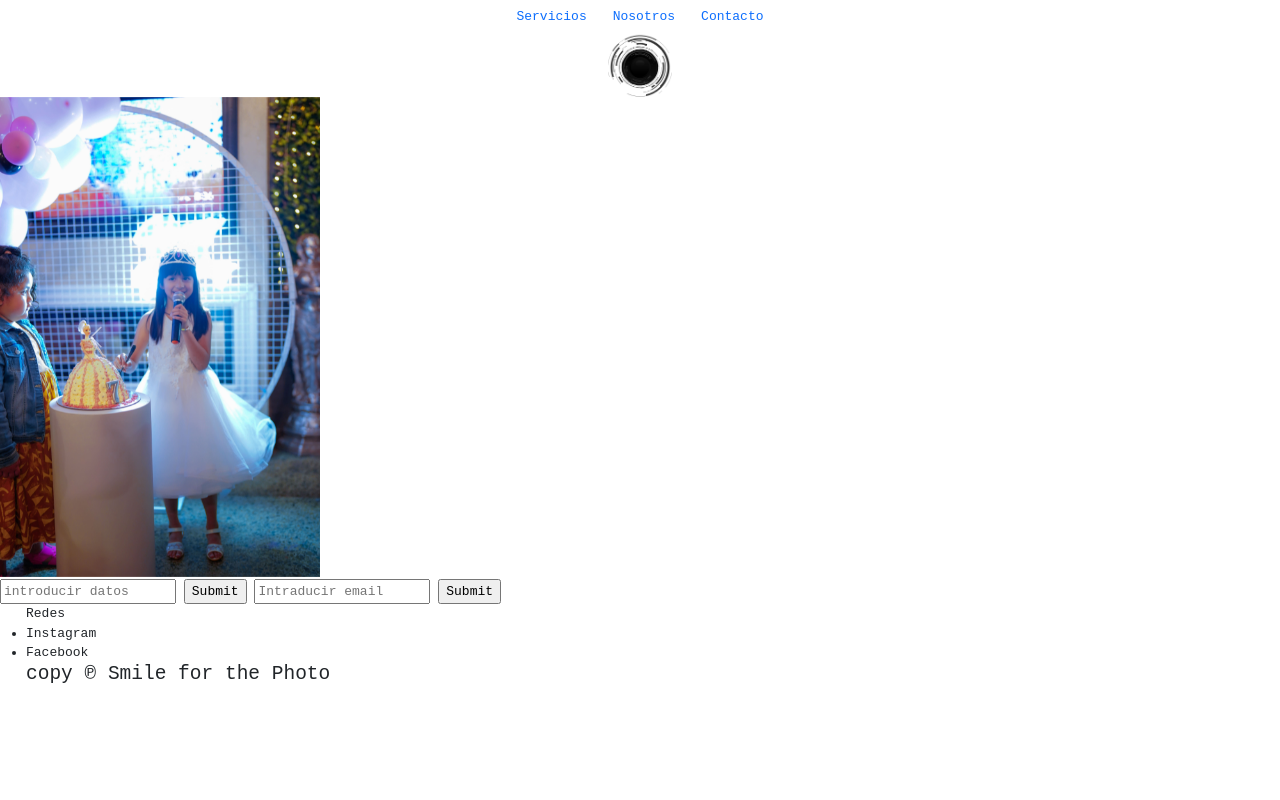
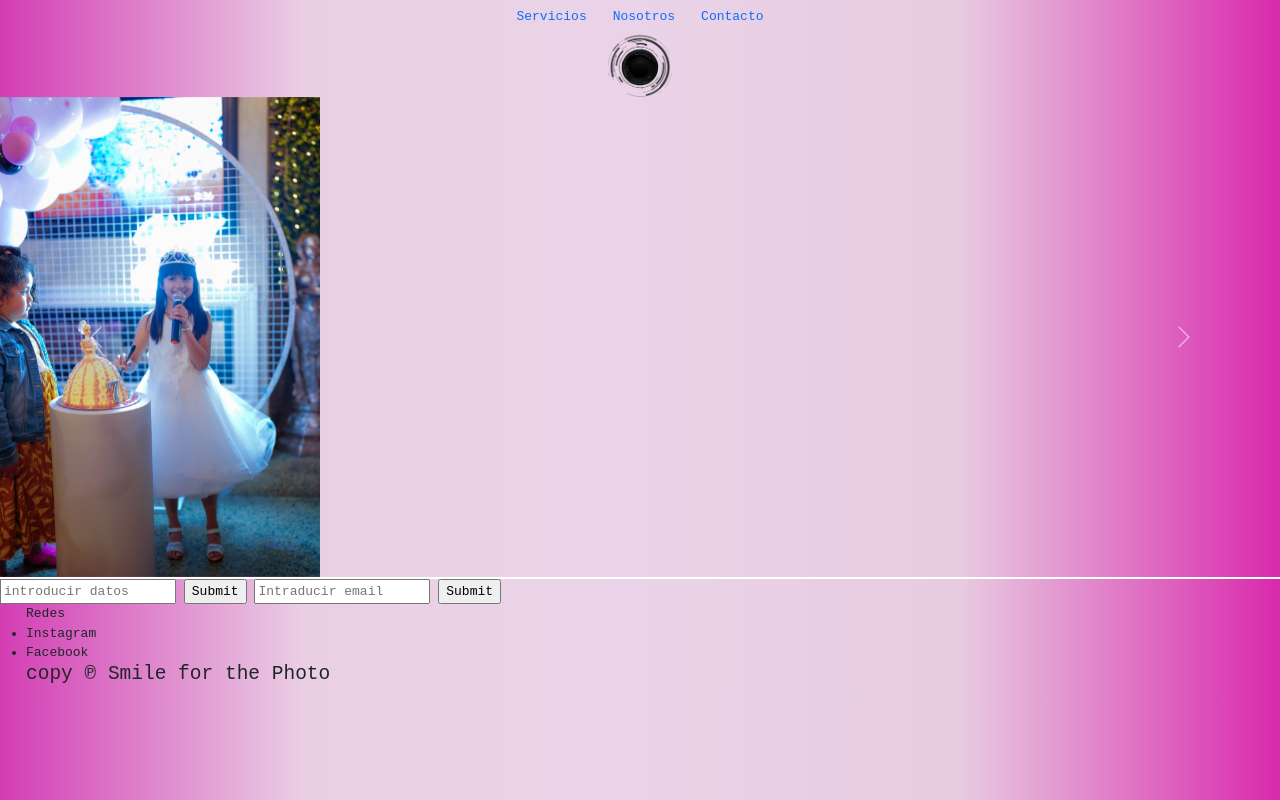
Before and after one commit to launoealarcon/TrabajoFinal, a plain HTML site: page TrabajoFinal/index.html in a window 1280 px wide. Drawn offline with nearby package versions, Linux system fonts and the light colour scheme.

Commit message:
cambios body

```diff
--- a/TrabajoFinal/css/style.css
+++ b/TrabajoFinal/css/style.css
@@ -2,6 +2,11 @@
     font-family: monospace;
     box-sizing: border-box;
     margin: 0;
+}
+body {
+    background: rgb(211,61,180);
+background: linear-gradient(90deg, rgba(211,61,180,1) 0%, rgba(234,208,229,1) 24%, rgba(234,211,232,1) 49%, rgba(231,203,225,1) 75%, rgba(217,41,172,1) 100%);
+
 }
 
 .iconP{
```
